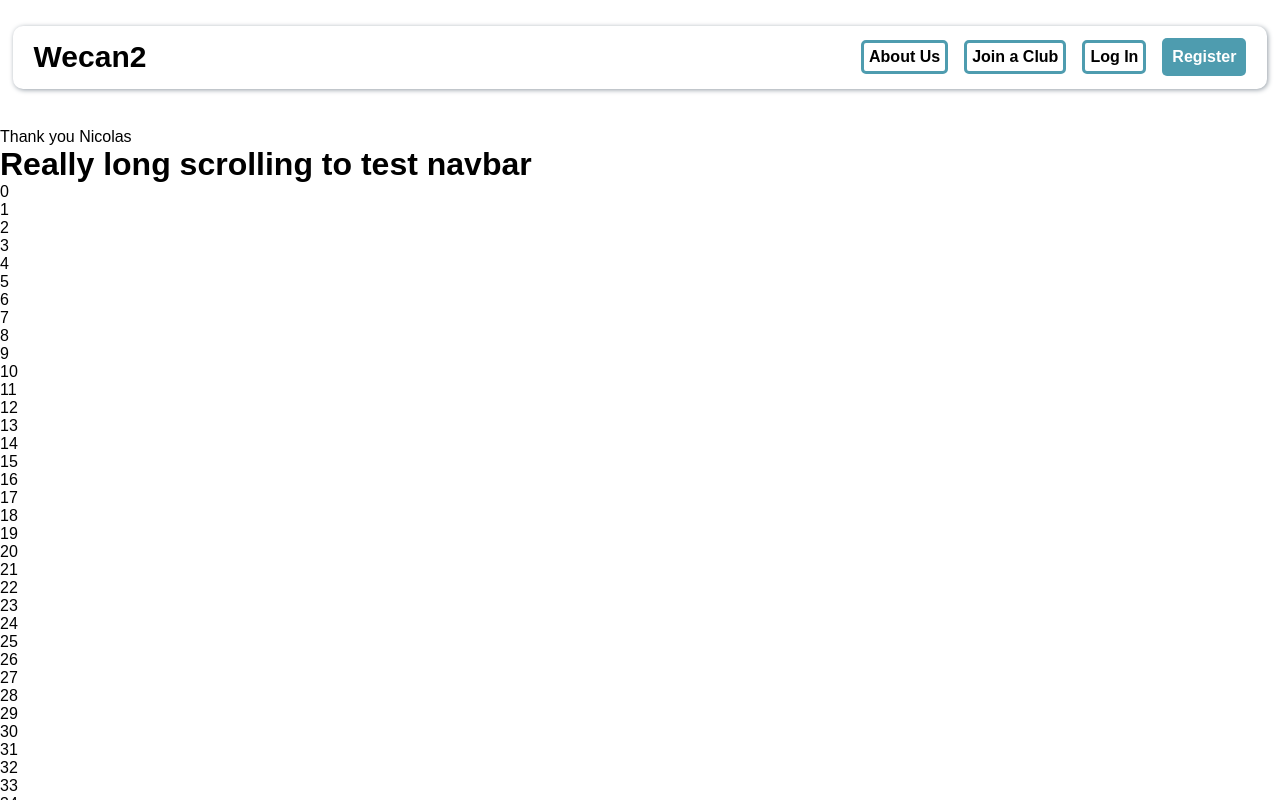
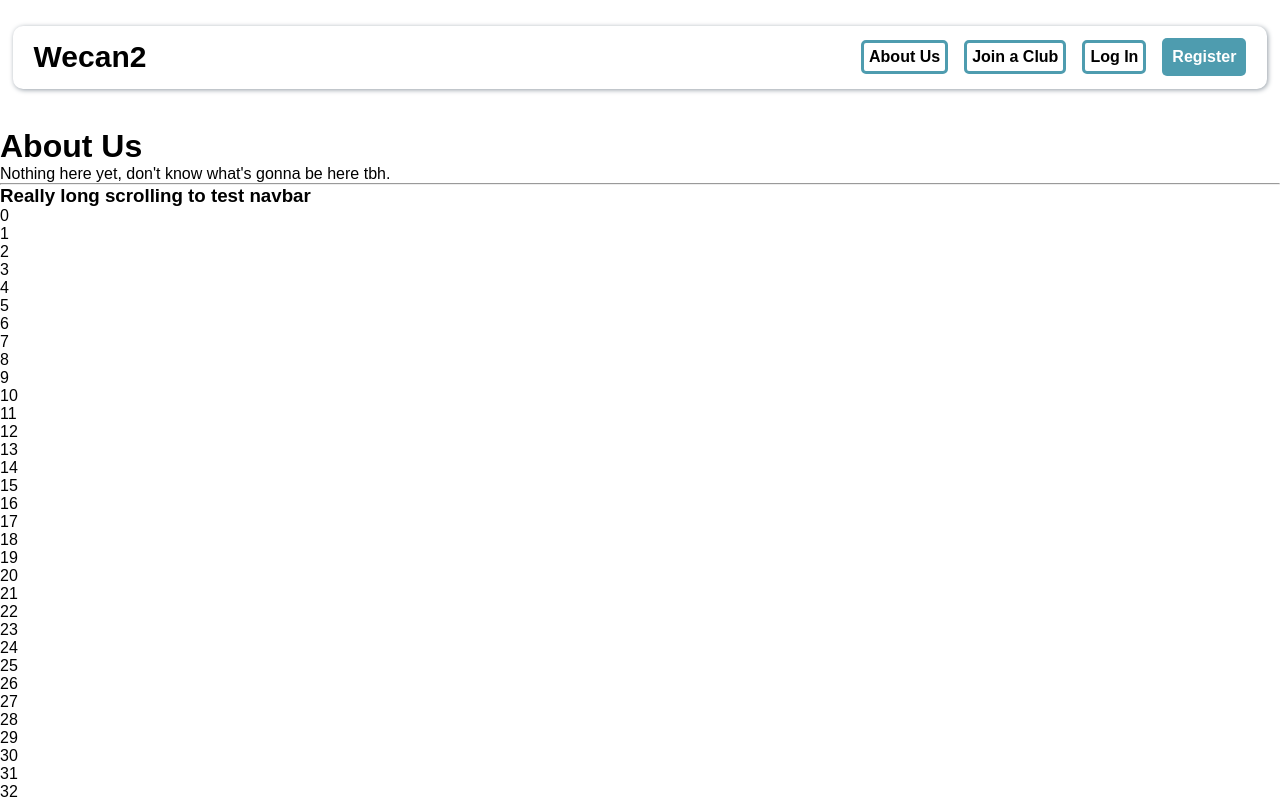
Before and after one commit to WheelerCodingClub/wecan2, a SvelteKit app: page /about in a window 1280 px wide. Shown: the top 800 px of the page. Built offline with nearby package versions, Linux system fonts and the light colour scheme; no server answers.

Commit message:
update /about

```diff
--- a/src/routes/about/+page.svelte
+++ b/src/routes/about/+page.svelte
@@ -7,8 +7,10 @@
 <svelte:head>
     <title>WECAN 2</title>
 </svelte:head>
-<p>Thank you Nicolas</p>
-<h1>Really long scrolling to test navbar</h1>
+<h1>About Us</h1>
+<p>Nothing here yet, don't know what's gonna be here tbh.</p>
+<hr/>
+<h3>Really long scrolling to test navbar</h3>
 {#each arr as item}
     <p>{item}</p>
 {/each}
```
